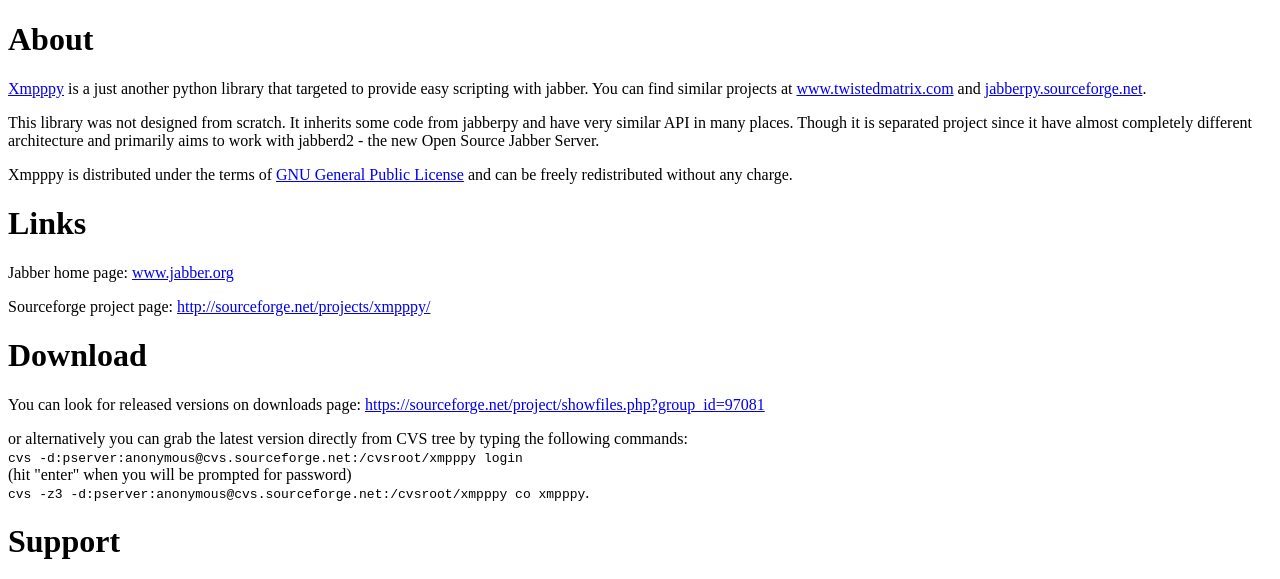
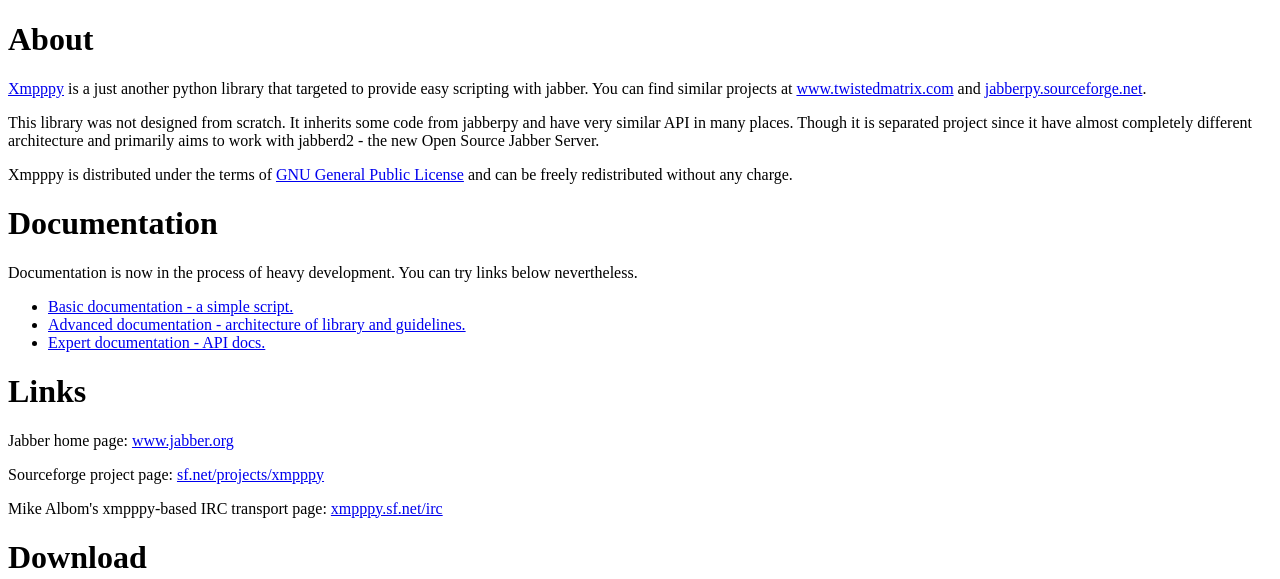
Before and after one commit to xmpppy/xmpppy, a plain HTML site: page doc/index.html in a window 1280 px wide. Shown: the top 579 px of the page. Drawn offline with Linux system fonts and the light colour scheme.

Commit message:
Added links to documentation and Mike Albon's IRC transport.

```diff
--- a/doc/index.html
+++ b/doc/index.html
@@ -20,9 +20,18 @@
         <p>Xmpppy is distributed under the terms of <a href="http://xmpppy.sourceforge.net/www.twistedmatrix.com">GNU General Public License</a>
            and can be freely redistributed without any charge.</p>
 
+        <h1>Documentation</h1>
+        <p>Documentation is now in the process of heavy development.
+           You can try links below nevertheless.</p>
+        <ul>
+            <li><a href="basic.html">Basic documentation - a simple script.</a></li>
+            <li><a href="advanced.html">Advanced documentation - architecture of library and guidelines.</a></li>
+            <li><a href="expert.html">Expert documentation - API docs.</a></li>
+        </ul>
         <h1>Links</h1>
         <p>Jabber home page: <a href="http://www.jabber.org/">www.jabber.org</a><br /></p>
-        <p>Sourceforge project page: <a href="http://sourceforge.net/projects/xmpppy/">http://sourceforge.net/projects/xmpppy/</a><br /></p>
+        <p>Sourceforge project page: <a href="http://sourceforge.net/projects/xmpppy/">sf.net/projects/xmpppy</a><br /></p>
+        <p>Mike Albom's xmpppy-based IRC transport page: <a href="http://xmpppy.sourceforge.net/irc/">xmpppy.sf.net/irc</a><br /></p>
         <h1>Download</h1>
         <p>You can look for released versions on downloads page:
            <a href="https://sourceforge.net/project/showfiles.php?group_id=97081">https://sourceforge.net/project/showfiles.php?group_id=97081</a><br /></p>
```
